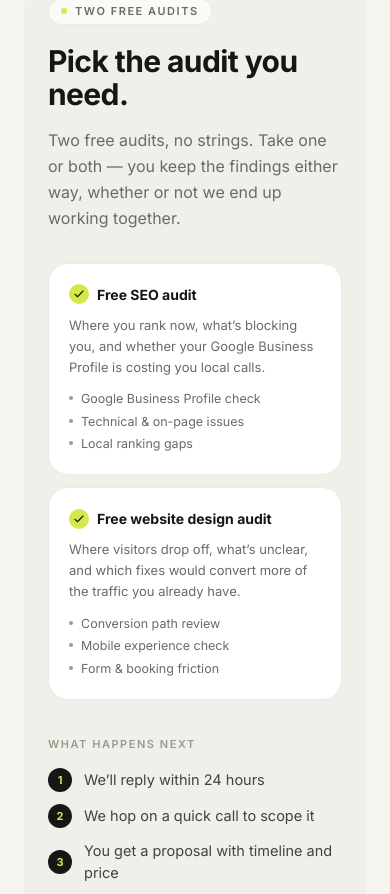
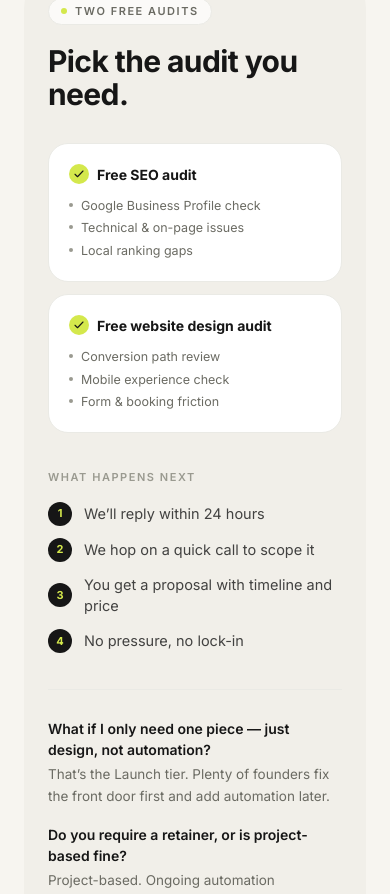
Before and after one commit to Ahteshamux/vantro-digital, a React (Vite) app: page /about in a window 390 px wide. Shown: the part 4779-5673 px from the top of the page. Built offline with nearby package versions, Linux system fonts and the light colour scheme.

Commit message:
fix: hide intro paragraph and audit descriptions on mobile in ContactSection

```diff
--- a/src/components/ContactSection.jsx
+++ b/src/components/ContactSection.jsx
@@ -26,7 +26,7 @@ export default function ContactSection() {
               <h2 className="mt-5 text-[30px] font-bold leading-[1.1] tracking-[-0.02em] text-ink md:text-[38px]">
                 {FORM.title}
               </h2>
-              <p className="mt-4 max-w-md text-[16px] leading-relaxed text-warm-grey">{FORM.sub}</p>
+              <p className="mt-4 hidden max-w-md text-[16px] leading-relaxed text-warm-grey md:block">{FORM.sub}</p>
 
               {/* The two offers, made concrete before the form is asked for. */}
               <motion.div
@@ -51,7 +51,7 @@ export default function ContactSection() {
                       </span>
                       <span className="text-[14px] font-bold text-ink">{audit.name}</span>
                     </div>
-                    <p className="mt-2.5 text-[13px] leading-relaxed text-warm-grey">
+                    <p className="mt-2.5 hidden text-[13px] leading-relaxed text-warm-grey md:block">
                       {audit.desc}
                     </p>
                     <ul className="mt-3 space-y-1">
```
